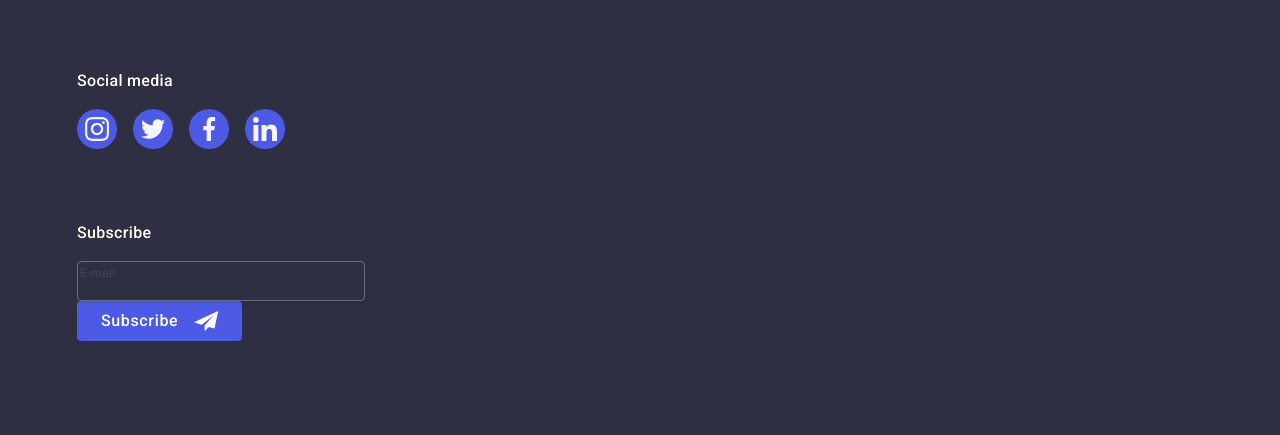
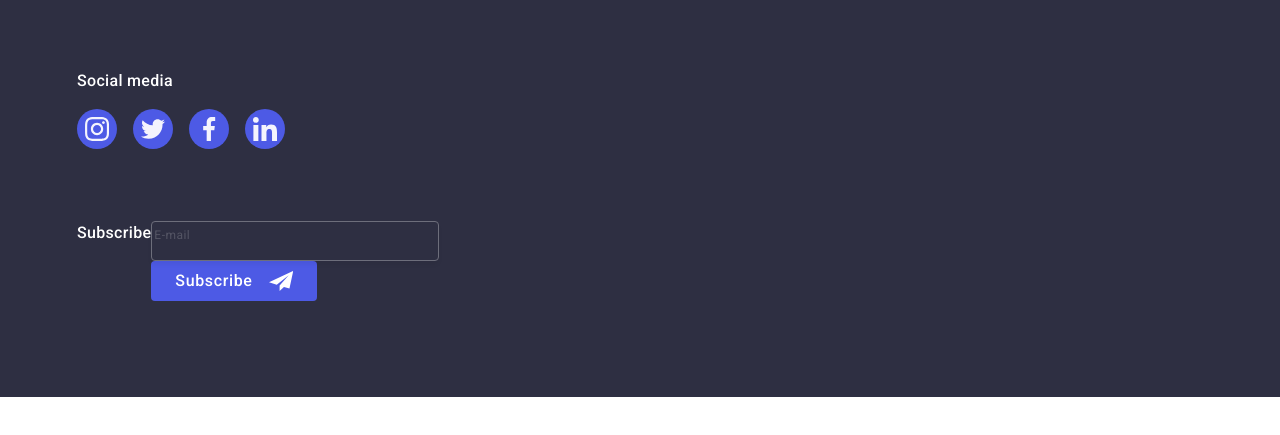
Before and after one commit to milajalika1/goit-markup-hw-06, a plain HTML site: page index.html in a window 1280 px wide. Shown: the part 3098-3533 px from the top of the page. After the commit the page ends 3495 px from the top, so only its background shows below. Drawn offline with nearby package versions, Linux system fonts and the light colour scheme.

Commit message:
Update styles.css

```diff
--- a/css/styles.css
+++ b/css/styles.css
@@ -688,7 +688,7 @@ img {
   letter-spacing: 0.02em;
   color: #f4f4fd;
   max-width: 264px;
-  }
+}
 .social-media-text {
   font-weight: 500;
   font-size: 16px;
@@ -719,6 +719,9 @@ img {
   display: flex;
   flex-direction: column;
   row-gap: 72px;
+}
+.subscibe-container {
+  display: flex;
 
 }
 .subscibe-form-input {
@@ -727,14 +730,18 @@ img {
   width: 288px;
   height: 40px;
   box-shadow: 0 4px 4px 0 rgba(0, 0, 0, 0.15);
-opacity: 0.3;
+  opacity: 0.3;
+  background-color: transparent;
+  padding-bottom: 16px;
+}
+.subscibe-form-input::placeholder {
+  opacity: 0.6;
   font-weight: 400;
   font-size: 12px;
   line-height: 2;
   letter-spacing: 0.04em;
   color: #fff;
-    background-color: transparent;
-    padding-bottom: 16px;
+
 }
 .subscibe-button {
   border-radius: 4px;
```
